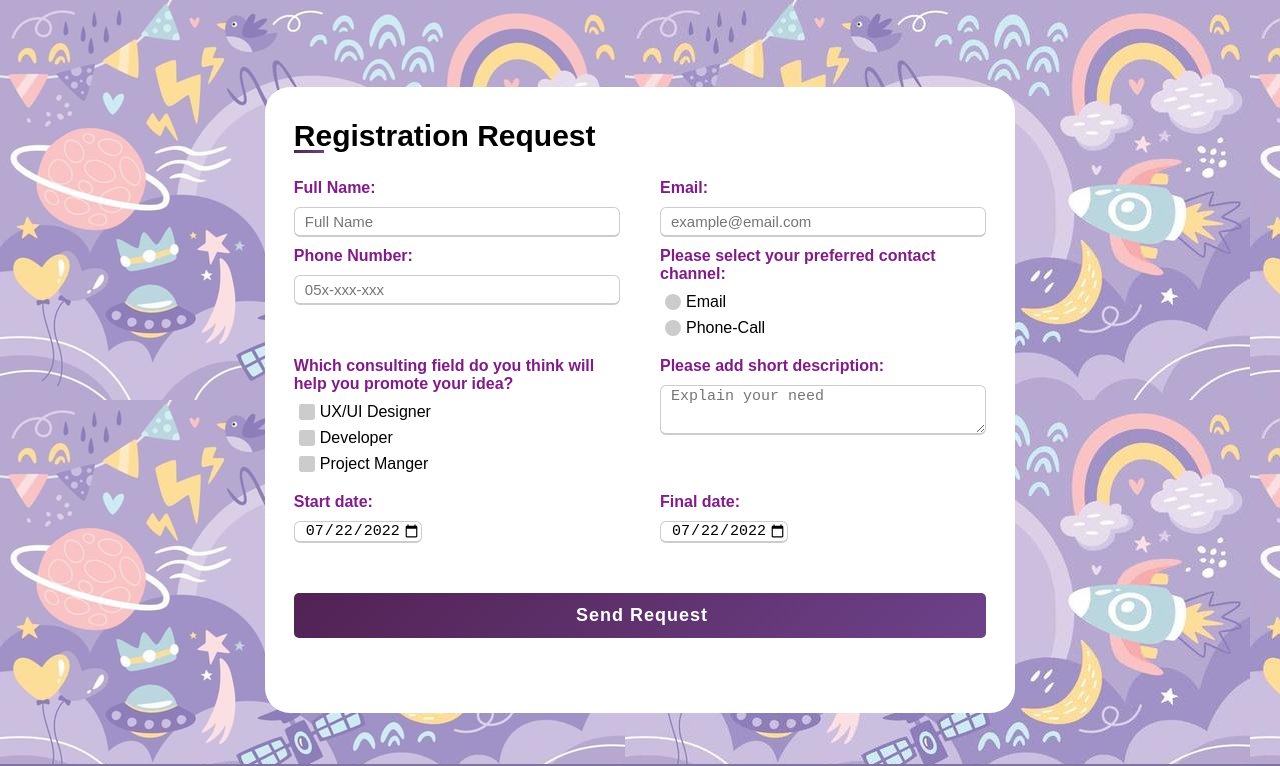
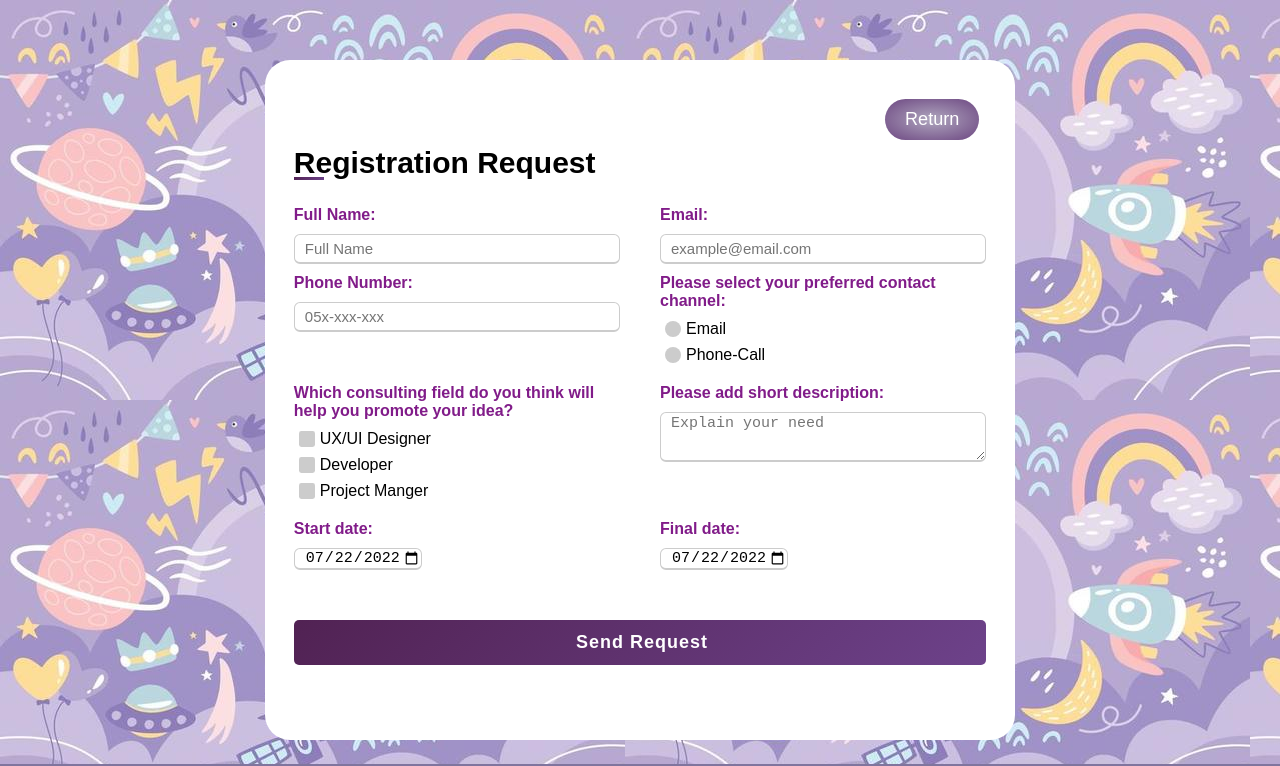
Before and after one commit to bahalula/BahalulaBrand, a plain HTML site: page html/registerForm.html in a window 1280 px wide. Shown: the top 766 px of the page. Drawn offline with Linux system fonts and the light colour scheme; a web font is replaced by a local one.

Commit message:
add reurn buttom

```diff
--- a/CSS/registerForm.css
+++ b/CSS/registerForm.css
@@ -227,7 +227,7 @@ form .button {
 }
 
 
-form .button input {
+form .button input{
     font-family: 'Finlandica', sans-serif;
     height: 100%;
     width: 100%;
@@ -243,9 +243,17 @@ form .button input {
 }
 
 
+
+
 form .button input:hover {
     transform: scale(0.99);
     background: linear-gradient(-135deg, #512253, #6d428a);
+}
+
+.return{
+    display: flex;
+    width: 100%;
+    justify-content: flex-end;
 }
 
 @media (max-width: 584px) {
--- a/html/registerForm.html
+++ b/html/registerForm.html
@@ -11,6 +11,9 @@
     <title>Contact Me</title>
 
     <div class="from-container">
+        <div class="return">
+            <a href="/html/homePage.html" target="_self" class="btn-item">Return</a>
+        </div>
         <div class="form-title">Registration Request</div>
         <form action="#">
             <div class="user-details">
@@ -91,11 +94,10 @@
                     <input type="date" id="start" name="trip-start" value="2022-07-22" min="2022-01-01"
                         max="2018-12-31">
                 </div>
-
-
                 <div class="button">
                     <input type="submit" value="Send Request">
                 </div>
+
             </div>
 
         </form>
```
